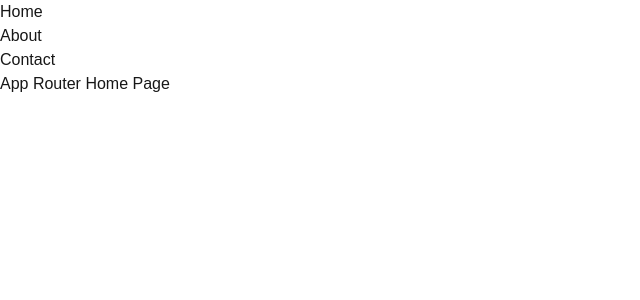
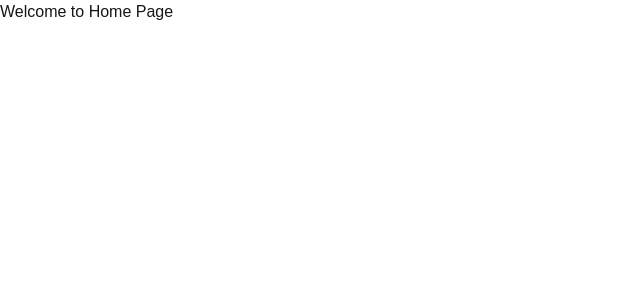
Before and after one commit to Najeeb93/pratice_next_js, a Next.js app in the folder pratice_next_js/: page / in a window 1280 px wide. Shown: the top 300 px of the page, without its empty margins (0-640 px from the left). Built offline with nearby package versions, Linux system fonts and the light colour scheme.

Commit message:
update home page

```diff
--- a/pratice_next_js/src/app/api/crouses/route.js
+++ /dev/null
@@ -1,5 +0,0 @@
-const crouses  = [
-    { id: 1, name: 'Alice', age: 25 },
-    { id: 2, name: 'Bob', age: 30 },
-    { id: 3, name: 'Charlie', age: 35 },
-  ];
--- a/pratice_next_js/src/app/page.js
+++ b/pratice_next_js/src/app/page.js
@@ -4,24 +4,7 @@
 export default function Home() {
   return (
     <>
-    <header className="bg-red-400 p-4">
-      <nav>
-        <ul className="flex justify-center space-x-6">
-        <li>
-        <a href="#home" className="text-white hover:bg-gray-600 px-3 py-2 rounded">
-                Home
-              </a>
-        </li>
-        <li>
-          <Link href="/about" className="text-white hover:bg-orange-400 px-3 py-2 rounded">About </Link>
-        </li>
-        <li>
-          <Link href="/contact" className="text-white hover:bg-gray-400 px-3 py-2 rounded">Contact </Link>
-        </li>
-        </ul>
-      </nav>
-    </header>
-    <h1 className="text-[30px] text-gray-500 font-bold underline text-center">App Router Home Page</h1>
+   <h1 className="text-3xl font-bold text-center mt-6">Welcome to Home Page</h1>
     </>
   )
 }
```
